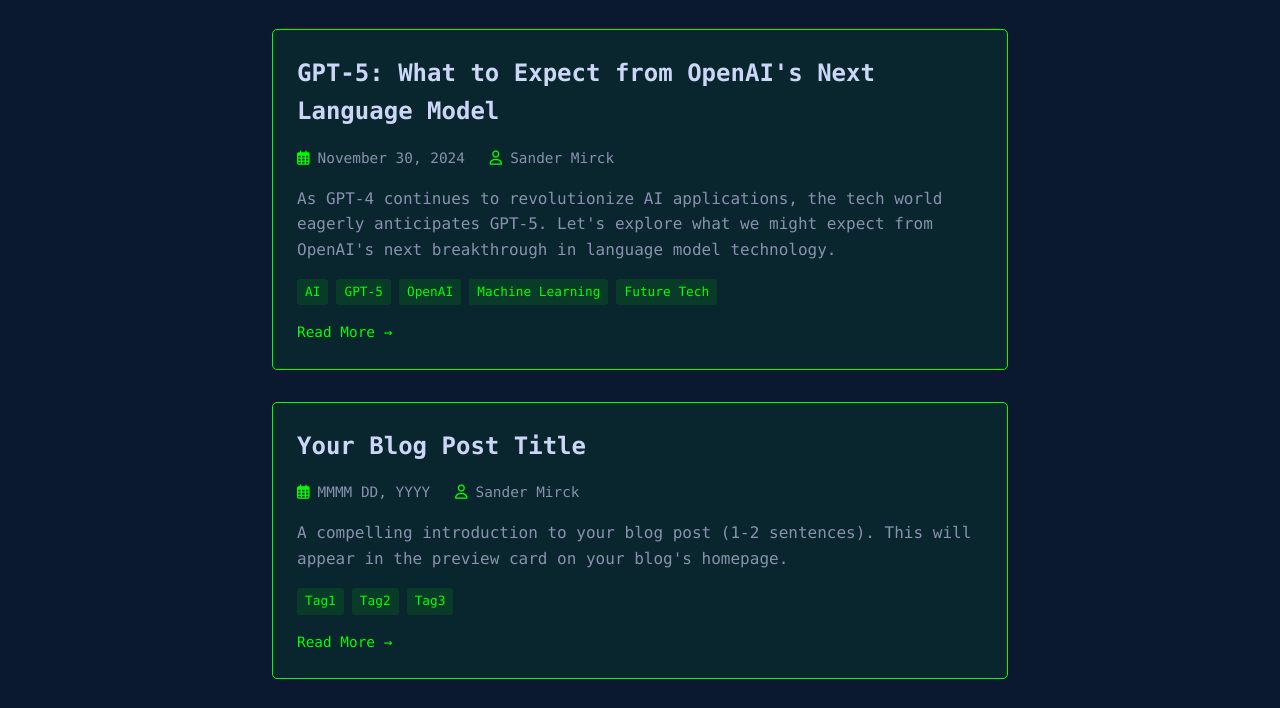
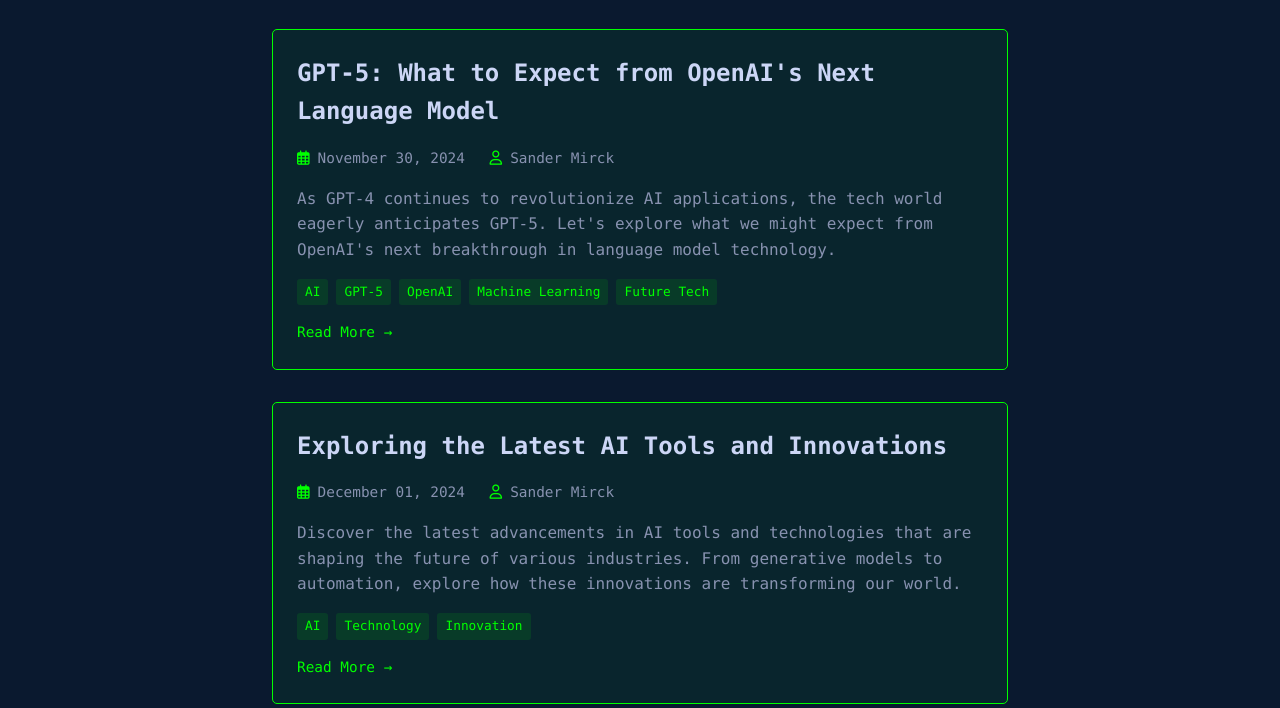
Before and after one commit to VOY463-code/AI-blog, a plain HTML site: page index.html in a window 1280 px wide. Shown: the part 189-897 px from the top of the page. Drawn offline with Linux system fonts and the light colour scheme.

Commit message:
Update index.html

```diff
--- a/index.html
+++ b/index.html
@@ -1,6 +1,4 @@
-<!DOCTYPE html>
-<html lang="en">
-<head>
+<html lang="en"><head>
     <meta charset="UTF-8">
     <meta name="viewport" content="width=device-width, initial-scale=1.0">
     <title>AI Development Blog</title>
@@ -197,16 +195,7 @@
                 <div class="tags"><span class="tag">AI</span><span class="tag">GPT-5</span><span class="tag">OpenAI</span><span class="tag">Machine Learning</span><span class="tag">Future Tech</span></div>
                 <a href="gpt-5-what-to-expect-from-openai-s-next-language-model.html" class="read-more">Read More →</a>
             </article>
-            <article class="blog-card">
-                <h2><a href="your-blog-post-title.html">Your Blog Post Title</a></h2>
-                <div class="blog-meta">
-                    <span><i class="far fa-calendar-alt"></i>MMMM DD, YYYY</span>
-                    <span><i class="far fa-user"></i>Sander Mirck</span>
-                </div>
-                <div class="blog-intro">A compelling introduction to your blog post (1-2 sentences). This will appear in the preview card on your blog's homepage.</div>
-                <div class="tags"><span class="tag">Tag1</span><span class="tag">Tag2</span><span class="tag">Tag3</span></div>
-                <a href="your-blog-post-title.html" class="read-more">Read More →</a>
-            </article>
+
             <article class="blog-card">
                 <h2><a href="exploring-the-latest-ai-tools-and-innovations.html">Exploring the Latest AI Tools and Innovations</a></h2>
                 <div class="blog-meta">
@@ -223,5 +212,5 @@
             <p> 2024 AI Development Blog. Built with by Cascade.</p>
         </footer>
     </div>
-</body>
-</html>
+
+</body></html>
```
